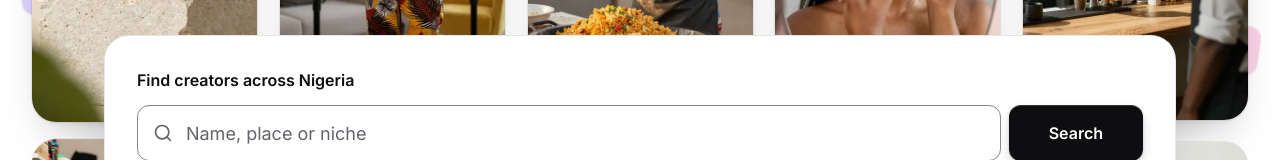
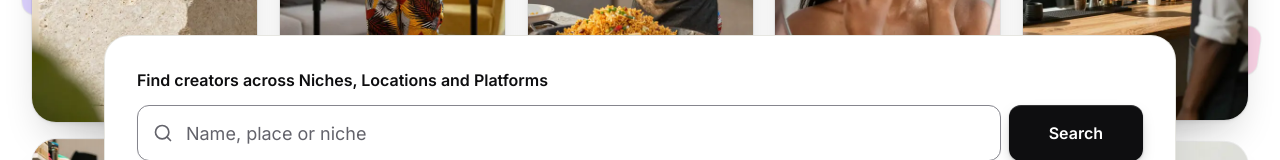
Before and after one commit to bigmike12/pitchype, a Next.js app: page / in a window 1280 px wide. Shown: the part 613-773 px from the top of the page. Built offline with nearby package versions, Linux system fonts and the light colour scheme; no server answers; the database is empty.

Commit message:
updated the search copy

```diff
--- a/src/components/landing/hero-search.tsx
+++ b/src/components/landing/hero-search.tsx
@@ -35,7 +35,10 @@ export async function HeroSearch() {
     <div className="sm:-mx-2 lg:-mx-4 xl:mx-0 rounded-panel bg-surface p-4 text-left shadow-[0_1px_2px_rgb(14_14_16/0.04),0_24px_56px_-20px_rgb(14_14_16/0.24)] ring-1 ring-hairline sm:p-6 lg:p-8">
       <form action="/creators" role="search" aria-label="Find creators">
         <label htmlFor="hero-q" className="font-semibold text-ink">
-          Find creators across Nigeria
+          <span className="hidden sm:inline">
+            Find creators across Niches, Locations and Platforms
+          </span>
+          <span className="inline sm:hidden">Find creators</span>
         </label>
         <div className="mt-3 flex flex-col gap-2 sm:flex-row">
           <div className="relative flex-1">
```
